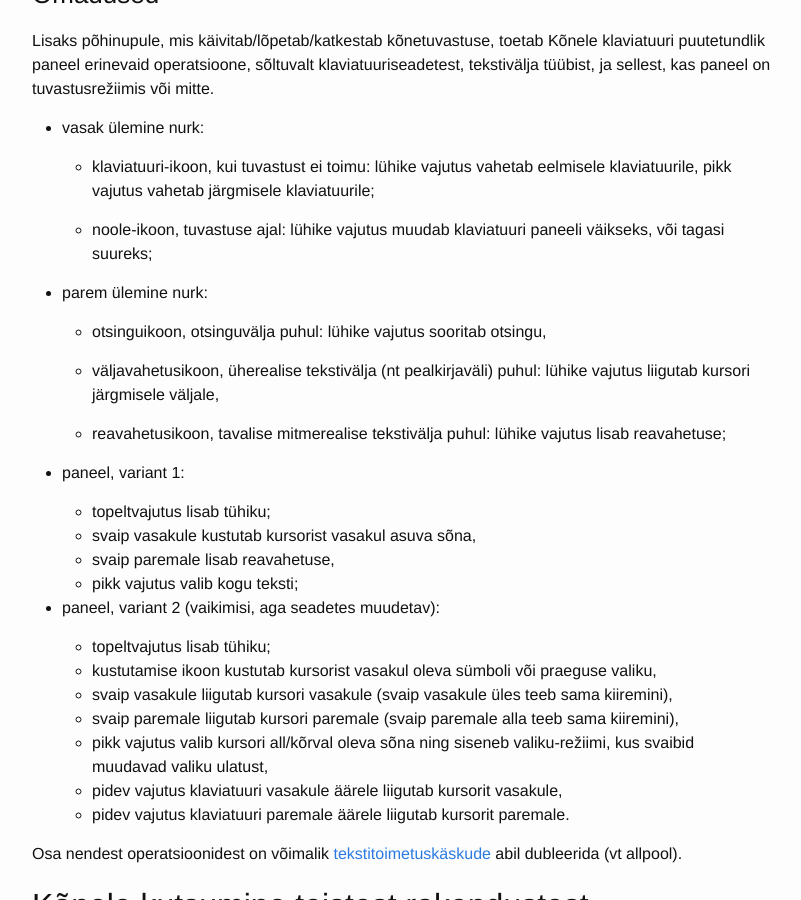
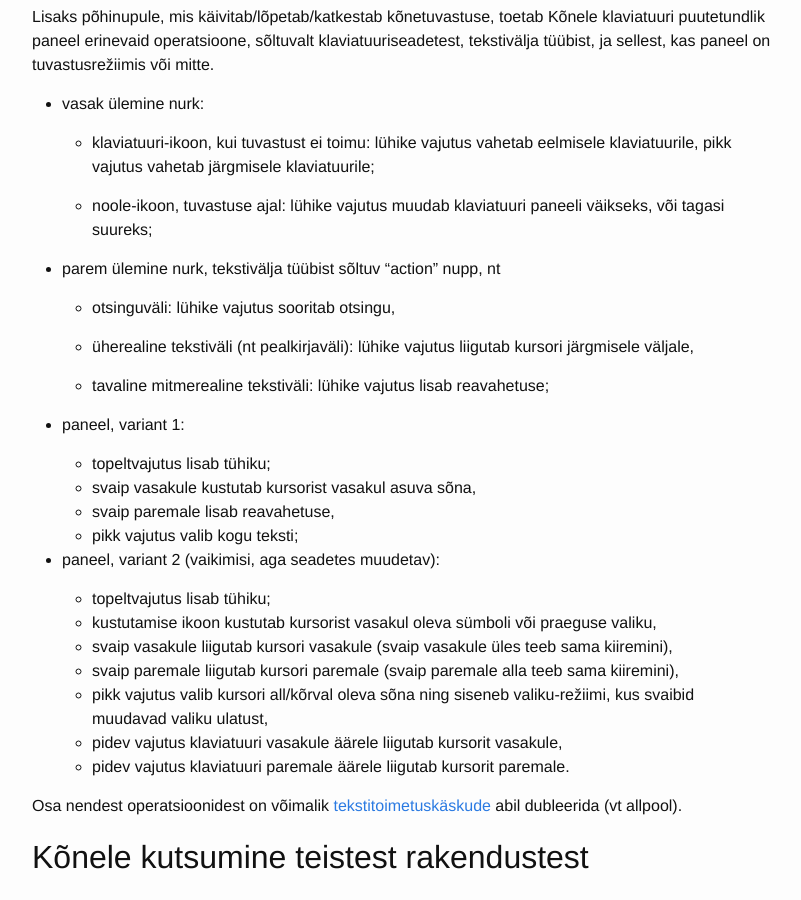
Before and after one commit to Kaljurand/K6nele, a Jekyll site: the page built from docs/et/user_guide.md, in a window 1280 px wide and 900 px high, scrolled down 8148 px. Shown: the whole window, without its empty margins (238-1039 px from the left). Built offline with Jekyll 4.4.1, drawn with Linux system fonts in a browser that asks for light colours; comment, search, counter and statistics services are not loaded; some of the changed text lies outside the part shown.

Commit message:
Update user guide

```diff
--- a/docs/et/user_guide.md
+++ b/docs/et/user_guide.md
@@ -208,13 +207,13 @@ tekstivälja tüübist, ja sellest, kas paneel on tuvastusrežiimis või mitte.
   - noole-ikoon, tuvastuse ajal:
   lühike vajutus muudab klaviatuuri paneeli väikseks, või tagasi suureks;
 
-- parem ülemine nurk:
+- parem ülemine nurk, tekstivälja tüübist sõltuv "action" nupp, nt
 
-  - otsinguikoon, otsinguvälja puhul: lühike vajutus sooritab otsingu,
+  - otsinguväli: lühike vajutus sooritab otsingu,
 
-  - väljavahetusikoon, üherealise tekstivälja (nt pealkirjaväli) puhul: lühike vajutus liigutab kursori järgmisele väljale,
+  - üherealine tekstiväli (nt pealkirjaväli): lühike vajutus liigutab kursori järgmisele väljale,
 
-  - reavahetusikoon, tavalise mitmerealise tekstivälja puhul: lühike vajutus lisab reavahetuse;
+  - tavaline mitmerealine tekstiväli: lühike vajutus lisab reavahetuse;
 
 - paneel, variant 1:
 
```
Also changed, not shown: other parts of docs/et/user_guide.md (+3 -4 lines).
